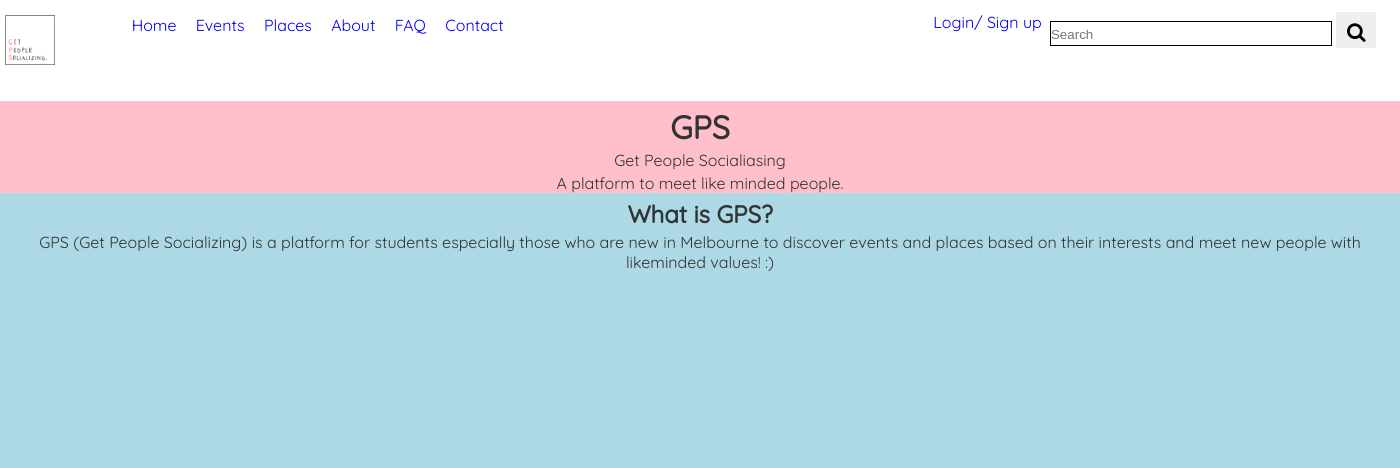
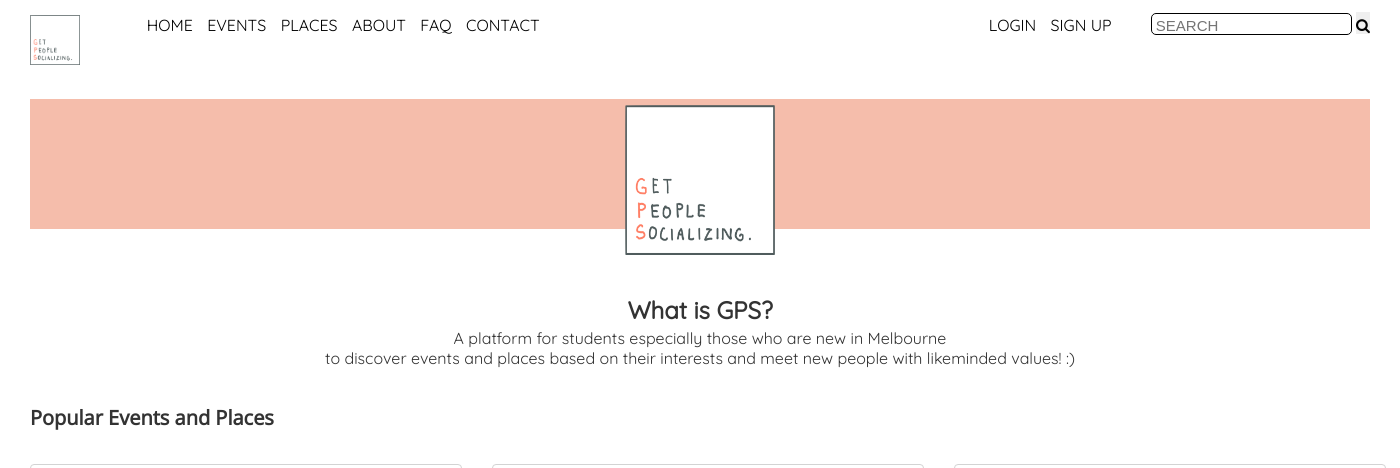
Before and after one commit to StaticDDQ/Go-Blox-GPS, a PHP site: page /home.html in a window 1400 px wide. Shown: the top 468 px of the page. Run offline with PHP 8.4, Linux system fonts and the light colour scheme.

Commit message:
homepage update

```diff
--- a/public/css/home.css
+++ b/public/css/home.css
@@ -8,25 +8,30 @@
 body{
     color:#333;
     font-family: 'Quicksand';
+    padding-left: 30px;
+    padding-right: 30px;
 }
 
 
 .grid{
     display: grid;
     grid-template-columns: repeat(12, 1fr);
-    grid-template-rows: repeat(12, 1fr);
+    grid-template-rows: auto;
     align-self: center;
     justify-self: center;
+    min-width: 0;
+    min-height: 0;
+    grid-gap: 30px;
 }
 
 a{
     text-decoration: none;
+    color: black;
 }
 
 .logo{
     grid-column: 1/2;
     grid-row: 1/2;
-    padding-left: 5px;
 }
 
 .nav{
@@ -40,67 +45,118 @@ a{
     display: inline;
     list-style:none;
     text-align: center;
-    padding-left: 15px;
     text-decoration: none;
+    padding-left: 5px;
+    padding-right: 5px;
+}
 
+.nav li:hover,
+.nav li.sfHover,
+.nav li.current-menu-item {
+    background: none;
+    border-bottom: 2px solid #e15848;
 }
 
 .profile{
     grid-area: profile;
-    grid-column:9/10;
+    grid-column:9/11;
     grid-row: 1/2;
+    justify-self: end;
 }
+
+.profile li{
+    list-style-type: none;
+    display: inline;
+    list-style:none;
+    text-align: center;
+    padding-left: 5px;
+    padding-right: 5px;
+    text-decoration: none;
+}
+
+.profile li:hover,
+.profile li.sfHover,
+.profile li.current-menu-item {
+    background: none;
+    border-bottom: 2px solid #e15848;
+}
+
 .search{
     grid-area: search;
-    grid-column: 10/14;
+    grid-column: 11/14;
     grid-row: 1/2;
+    justify-self: end;
 }
 
 
 .searchTerm {
-    border: 1px solid;
-    height: 20px;
-    outline: none;
-    width: 80%;
+    border: 1px solid black;
+    font-size: 15px;
+    border-radius: 5px;
 }
-  .searchButton {
-    width: 40px;
-    height: 36px;
+.searchButton {
+    cursor: pointer;
     border: 0px;
-    cursor: pointer;
-    font-size: 20px;
+    font-size: 15px;
   }
 
 .title{
     grid-area: title;
-    background-color:pink;
+    background-color: white;
     text-align: center;
     grid-column: 1/14;
     grid-row: 2/3;
+    border: black;
+    height: 100%;
+    background: linear-gradient(180deg,#f5bdab 80%, white 50%);
 }
 
 .intro{
     grid-area: intro;
     text-align: center;
-    background-color: lightblue;
+    background-color: white;
     grid-column: 1/14;
-    grid-row: 3/7;
+    grid-row: 3/4;
+}
+
+.pop_intro{
+    grid-column: 1/14;
+    grid-row: 4/5;
+    font-family: "Open Sans";
+    font-size: 20px;
 }
 
 .pop{
     grid-area: pop;
     grid-column: 1/14;
-    grid-row: 7/12;
-    background-color: cadetblue;
+    grid-row: 5/6;
     display: grid;
-    grid-auto-flow: column;
-    grid-template-columns: 200px 200px 200px 200px;
-    grid-template-rows: 75px 75px;
-    grid-auto-columns: 200px;
-
+    grid-template-columns:repeat(3, 1fr);
+    grid-gap: 30px;
 }
 
+ .card {
+    border: 1px solid #d3d3d3;
+    border-radius: .25rem;
+  }
 
+  .bg-img {
+    background-size: cover;
+    min-height: 200px;
+    background-position: center;
+  }
+
+  .content {
+    padding: 15px;
+  }
+
+  .card button {
+    background-color: transparent;
+    border: 1px solid #2196F3;
+    padding: .5rem 1rem;
+    cursor: pointer;
+    border-radius: .25rem;
+  }
 .scrolling-wrapper {
     overflow-x: scroll;
     overflow-y: hidden;
@@ -110,8 +166,8 @@ a{
 .footer{
     grid-area: footer;
     grid-column: 1/14;
-    grid-row: 12/14;
-    background-color: bisque;
+    grid-row: 6/7;
+    background-color: #f5bdab;
 }
 
 .footer li{
--- a/public/home.html
+++ b/public/home.html
@@ -5,7 +5,7 @@
     <title>GPS</title>
   <meta charset="utf-8" />
   <meta name="viewport" content="width=device-width, initial scale=1.0">
-  <link rel="stylesheet" href="home.css" />
+  <link rel="stylesheet" href="css/home.css" />
   <link href="https://fonts.googleapis.com/css?family=Open+Sans|Quicksand" rel="stylesheet">
   <link rel="stylesheet" href="https://cdnjs.cloudflare.com/ajax/libs/font-awesome/4.7.0/css/font-awesome.min.css">
 </head>
@@ -13,25 +13,29 @@
 <body>
     <div class="grid">
             <div class = "logo">
-                <a href="#"><img src = "logo.png" alt="GPS ||" width="50" height="50"></a>
+                <a href="#"><img src = "logo.png" alt="GPS" width="50" height="50"></a>
             </div>
             <div class = "nav">
                 <ul>
-                    <li><a href="#">Home</a></li>
-                    <li><a href="#">Events</a></li>
-                    <li><a href="#">Places</a></li>
-                    <li><a href="#">About</a></li>
-                    <li><a href="#">FAQ </a></li>
-                    <li><a href="#">Contact</a></li>
+                    <li><a href="#">HOME</a></li>
+                    <li><a href="#">EVENTS</a></li>
+                    <li><a href="#">PLACES</a></li>
+                    <li><a href="#">ABOUT</a></li>
+                    <li><a href="#">FAQ</a></li>
+                    <li><a href="#">CONTACT</a></li>
                 </ul>
             </div>
 
             <div class="profile">
-                <a href="#">Login/ Sign up </a>
+                <ul>
+                    <li><a href="#">LOGIN</a></li>
+                    <li><a href="#">SIGN UP</a></li>
+                </ul>
+
             </div>
 
             <div class="search">
-                    <input type="text" class="searchTerm" placeholder="Search">
+                    <input type="text" class="searchTerm" placeholder=" SEARCH">
                     <button type="submit" class="searchButton">
                         <i class="fa fa-search"></i>
                     </button>
@@ -39,40 +43,93 @@
 
 
         <div class = "title">
-            <h1>GPS</h1>
-            <p>Get People Socialiasing</p>
-            <p>A platform to meet like minded people.</p>
+            <img src = "logo.png" alt="GPS" width="150" height="150">
         </div>
 
         <div class = "intro">
             <h2>What is GPS?</h2>
-            <p>GPS (Get People Socializing) is a platform for students especially those who are new in Melbourne to discover events and places based on their interests and meet new people with likeminded values! :)</p>
+            <p>
+                    A platform for students especially those who are new in Melbourne <br />
+                    to discover events and places based on their interests and meet new people with likeminded values! :)
+            </p>
+        </div>
+
+        <div class="pop_intro">
+            <h4>Popular Events and Places</h4>
         </div>
 
         <div class= "pop">
+                <div class="card">
+                    <div class="bg-img">
+                        <img src = "pictures/reb.jpg" alt="GPS" width="430" height="230">
+                    </div>
+                    <div class="content">
+                      <h4>Royal Exhibition Building</h4>
+                      <p> 9 Nicholson St, Carlton VIC 3053 </p>
+                      <button>Readmore</button>
+                    </div>
+                </div>
 
-                        <ul class="hs">
-                          <li class="item">test</li>
-                          <li class="item">test</li>
-                          <li class="item">test</li>
-                          <li class="item">test</li>
-                          <li class="item">test</li>
-                          <li class="item">test</li>
-                        </ul>
+                <div class="card">
+                        <div class="bg-img">
+                            <img src = "pictures/zoo.jpg" alt="GPS" width="430" height="230">
+                        </div>
+                        <div class="content">
+                          <h4>Melbourne Zoo</h4>
+                          <p> Elliott Ave, Parkville VIC 3052 </p>
+                          <button>Readmore</button>
+                        </div>
+                </div>
+
+                <div class="card">
+                        <div class="bg-img">
+                            <img src = "pictures/shrine.jpg" alt="GPS" width="430" height="230">
+                        </div>
+                        <div class="content">
+                          <h4>Shrine of Rememberance</h4>
+                          <p> Birdwood Ave, Melbourne VIC 3001 </p>
+                          <button>Readmore</button>
+                        </div>
+                </div>
+
+                <div class="card">
+                        <div class="bg-img">
+                            <img src = "pictures/ngv.jpg" alt="GPS" width="430" height="230">
+                        </div>
+                        <div class="content">
+                          <h4>National Gallery of Victoria</h4>
+                          <p> 180 St Kilda Rd, Melbourne VIC 3006</p>
+                          <button>Readmore</button>
+                        </div>
+                </div>
+
+                <div class="card">
+                        <div class="bg-img">
+                            <img src = "pictures/qvm.jpg" alt="GPS" width="430" height="230">
+                        </div>
+                        <div class="content">
+                          <h4>Queen Victoria Market</h4>
+                          <p> Queen St, Melbourne VIC 3000</p>
+                          <button>Readmore</button>
+                        </div>
+                </div>
+
+                <div class="card">
+                        <div class="bg-img">
+                            <img src = "pictures/docklands.jpg" alt="GPS" width="430" height="230">
+                        </div>
+                        <div class="content">
+                          <h4>Docklands</h4>
+                          <p>Docklands</p>
+                          <button>Readmore</button>
+                        </div>
+                </div>
         </div>
 
+
         <div class="footer">
-            <p>&copy; 2019 GPS. All rights reserved <a href="page2.html"></p>
-            <ul>
-                <li><a href="#">Home</a></li>
-                <li><a href="#">Events</a></li>
-                <li><a href="#">Places</a></li>
-                <li><a href="#">About</a></li>
-                <li><a href="#">FAQ </a></li>
-                <li><a href="#">Contact</a></li>
-            </ul>
-
-
+            <p>&copy; 2019 Get People Socilaizing. All rights reserved <a href="page2.html"></p>
+            <button>Privacy Policy</button>
         </div>
 
     </div>
```
